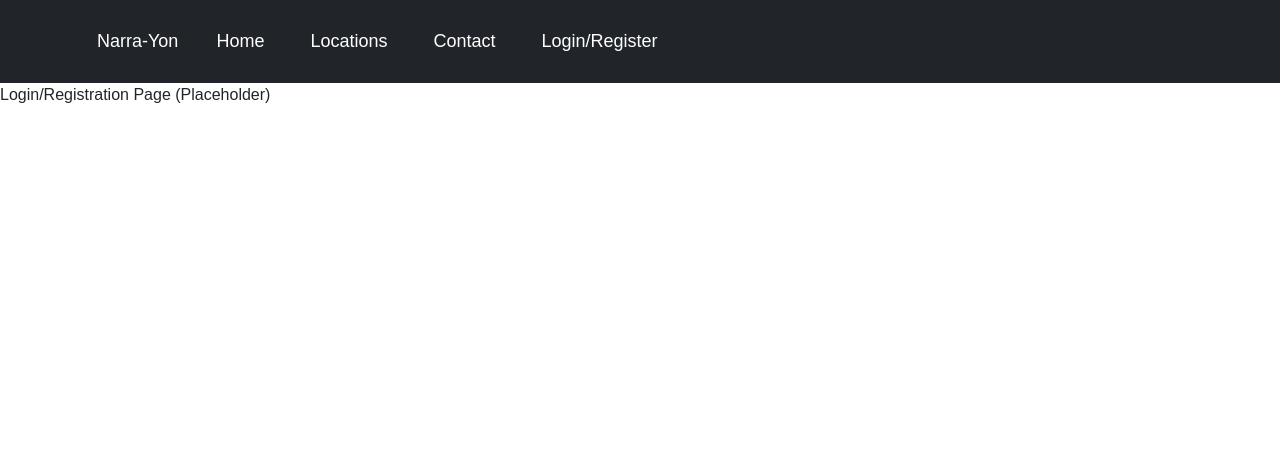
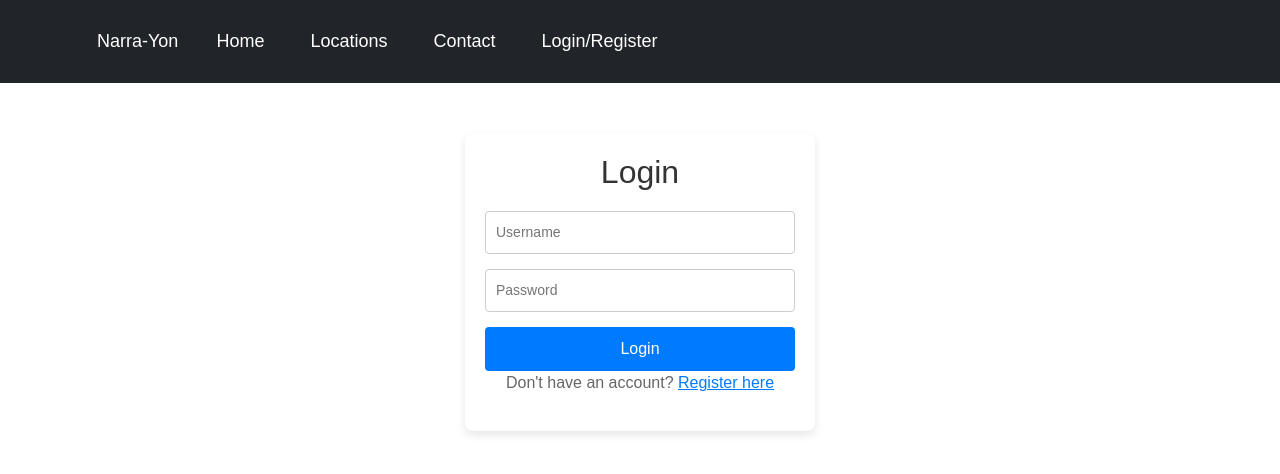
Before and after one commit to JosephEmer05/narra-yon, a React (Create React App) app: page /login in a window 1280 px wide. Shown: the top 474 px of the page. Built offline with nearby package versions, Linux system fonts and the light colour scheme.

Commit message:
Login-Anton
Login/Registration page -Anton

```diff
--- a/src/App.js
+++ b/src/App.js
@@ -4,6 +4,7 @@ import { Navbar, Nav, Container } from 'react-bootstrap';
 import { LinkContainer } from 'react-router-bootstrap';
 import Home from './components/Home';
 import Contact from './components/Contact';
+import Login from './components/Login';
 import './styles/App.css';
 
 function App() {
@@ -38,7 +39,7 @@ function App() {
         <Route path="/" element={<Home />} />
         <Route path="/locations" element={<div>Locations Page (Placeholder)</div>} />
         <Route path="/contact" element={<Contact />} />
-        <Route path="/login" element={<div>Login/Registration Page (Placeholder)</div>} />
+        <Route path="/login"  element={<Login />} />
       </Routes>
     </Router>
   );
--- /dev/null
+++ b/src/components/Login.js
@@ -0,0 +1,75 @@
+import React, { useState } from 'react';
+import '../styles/Login.css';
+
+
+function Login() {
+    const [isLogin, setIsLogin] = useState(true);
+
+    const handleLoginSubmit = (e) => {
+      e.preventDefault();
+      const username = e.target.loginUsername.value;
+      const password = e.target.loginPassword.value;
+
+      if (username === '' || password === '') {
+        alert('Please fill in all fields');
+        return;
+      }
+
+      alert(`Logged in as: ${username}`);
+    };
+
+    const handleRegisterSubmit = (e) => {
+      e.preventDefault();
+      const username = e.target.registerUsername.value;
+      const email = e.target.registerEmail.value;
+      const password = e.target.registerPassword.value;
+      const confirmPassword = e.target.registerConfirmPassword.value;
+
+      if (password !== confirmPassword) {
+        alert('Passwords do not match!');
+        return;
+      }
+
+      alert(`Registered with username: ${username} and email: ${email}`);
+    };
+
+    return (
+      <div className="login-container">
+        {isLogin ? (
+          <div>
+            <h2 className="login-header">Login</h2>
+            <form className="login-form" onSubmit={handleLoginSubmit}>
+              <input type="text" name="loginUsername" placeholder="Username" required />
+              <input type="password" name="loginPassword" placeholder="Password" required />
+              <button type="submit">Login</button>
+              <p className="login-toggle-text">
+                Don't have an account?{' '}
+                <span onClick={() => setIsLogin(false)} className="login-toggle-link">
+                  Register here
+                </span>
+              </p>
+            </form>
+          </div>
+        ) : (
+          <div>
+            <h2 className="login-header">Register</h2>
+            <form className="login-form" onSubmit={handleRegisterSubmit}>
+              <input type="text" name="registerUsername" placeholder="Username" required />
+              <input type="email" name="registerEmail" placeholder="Email" required />
+              <input type="password" name="registerPassword" placeholder="Password" required />
+              <input type="password" name="registerConfirmPassword" placeholder="Confirm Password" required />
+              <button type="submit">Register</button>
+              <p className="login-toggle-text">
+                Already have an account?{' '}
+                <span onClick={() => setIsLogin(true)} className="login-toggle-link">
+                  Login here
+                </span>
+              </p>
+            </form>
+          </div>
+        )}
+      </div>
+    );
+  }
+
+  export default Login;
--- /dev/null
+++ b/src/styles/Login.css
@@ -0,0 +1,58 @@
+
+.login-container {
+    background-color: white;
+    padding: 20px;
+    border-radius: 8px;
+    box-shadow: 0 4px 8px rgba(0, 0, 0, 0.1);
+    width: 100%;
+    max-width: 350px;
+    margin: 50px auto;
+}
+
+.login-header {
+    text-align: center;
+    color: #333;
+    margin-bottom: 20px;
+}
+
+.login-form {
+    display: flex;
+    flex-direction: column;
+}
+
+.login-form input {
+    padding: 10px;
+    margin-bottom: 15px;
+    border: 1px solid #ccc;
+    border-radius: 4px;
+    font-size: 14px;
+}
+
+.login-form button {
+    padding: 10px;
+    background-color: #007bff;
+    color: white;
+    border: none;
+    border-radius: 4px;
+    font-size: 16px;
+    cursor: pointer;
+}
+
+.login-form button:hover {
+    background-color: #0056b3;
+}
+
+.login-toggle-text {
+    text-align: center;
+    color: #666;
+}
+
+.login-toggle-link {
+    color: #007bff;
+    cursor: pointer;
+    text-decoration: underline;
+}
+
+.login-toggle-link:hover {
+    text-decoration: none;
+}
```
